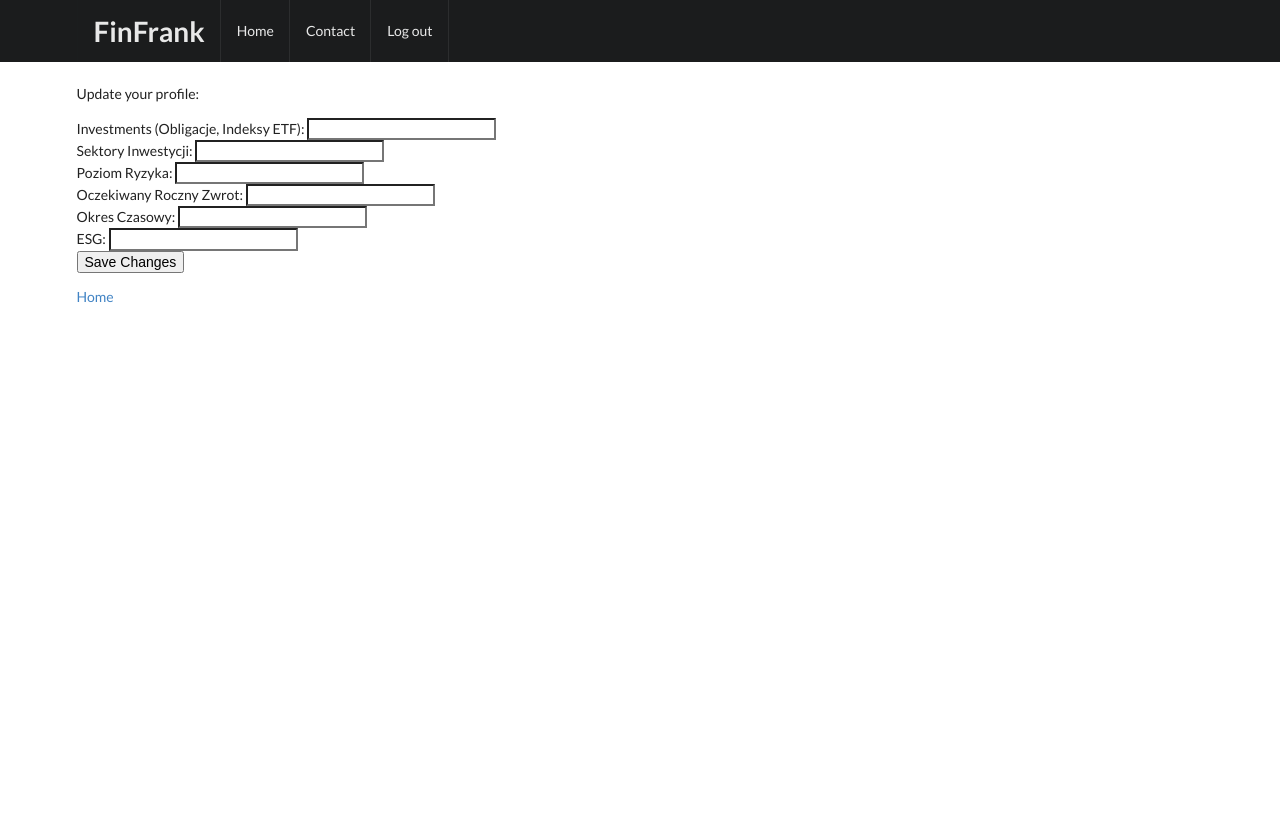
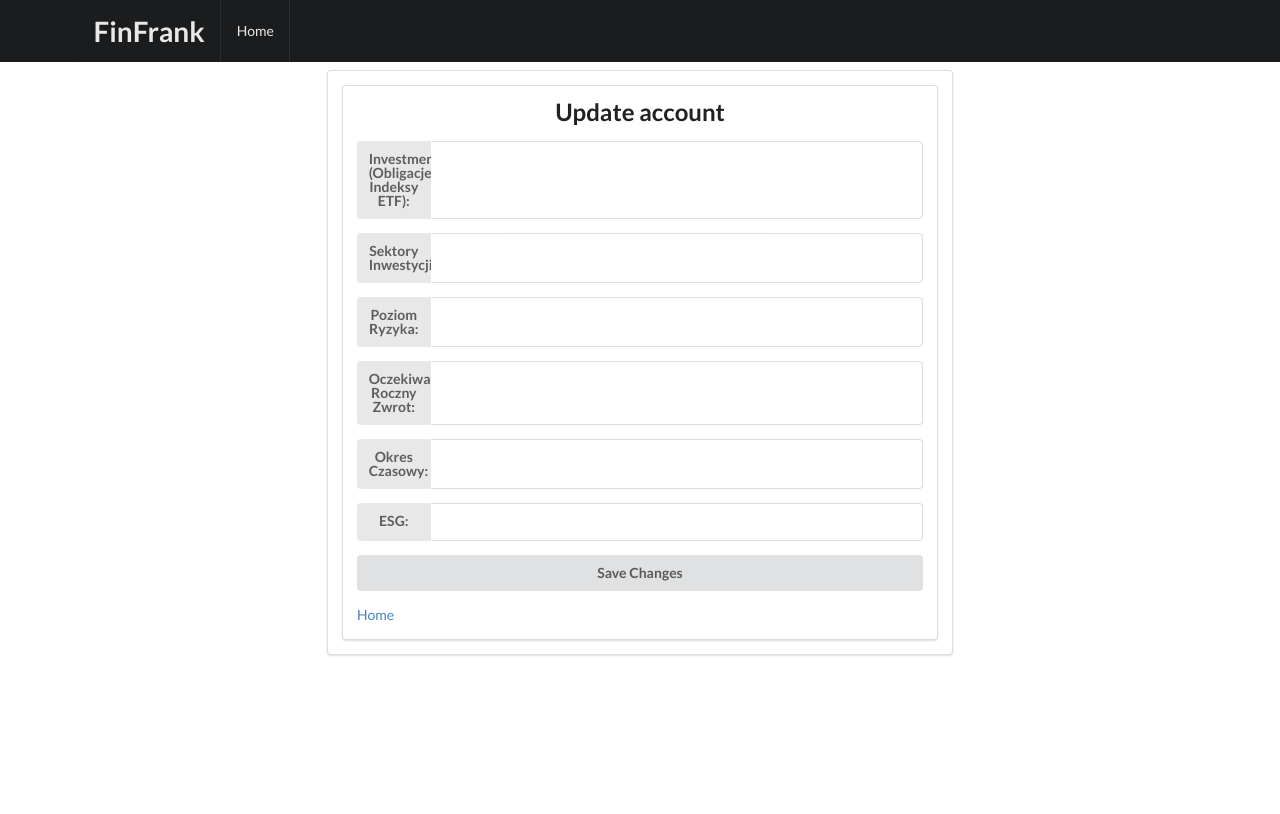
Before and after one commit to Micz26/FrankRank, a Django app: template Chat/templates/settings.html in a window 1280 px wide. After the commit the page ends 656 px from the top, so only its background shows below. Run offline with Django 3.2, Linux system fonts and the light colour scheme; the template is opened without the code that fills it: values that come from a table or form of the project are taken from there, others are empty; data comes from the database, SQL or seed files in the repository; both versions use the stored data as it was after the commit; some libraries are stand-ins or nearby versions.

Commit message:
Add columns to html

```diff
--- a/Chat/templates/base.html
+++ b/Chat/templates/base.html
@@ -7,10 +7,9 @@
 
     </head>
 <body>
-    <div class="ui container">
+    <div class = "ui tree grid">
         {% block content %}
         {% endblock %}
-
     </div>
 
 </body>
--- a/Chat/templates/settings.html
+++ b/Chat/templates/settings.html
@@ -3,57 +3,87 @@
 {% block content %}
 <div class="ui fixed inverted menu">
     <div class="ui container">
-        <a href="#" class="header item"><h1>FinFrank</h1></a>
-        <a href="#" class="item">Home</a>
-        <a href="#" class="item">Contact</a>
-        <a href="/logout" class="item">Log out</a>
+        <a href="/" class="header item"><h1>FinFrank</h1></a>
+        <a href="/" class="item">Home</a>
+
     </div>
 </div>
-<div class="ui divider"></div>
-<h1>   </h1>
-<div class="ui hidden divider"></div>
 
+<div class="four wide column"></div>
 
-</style>
-<p class="section-title">Update your profile:</p>
-<div class="form-container">
+<div class="eight wide column">
+    <div class = "ui menu"></div>
+    <div class = "ui hidden divider"></div>
+    <div class="ui segment">
+        <div class="ui segment">
+            <h2 class="ui center aligned header">Update account</h2>
+                <div class="ui form">
                     <form method="post" enctype="multipart/form-data">
                         {% csrf_token %}
 
+                        <div class="field">
                             <div class="form-group">
-            <label for="investments">Investments (Obligacje, Indeksy ETF):</label>
+                                <div class="ui fluid labeled input">
+                                    <a class="ui label" style="width:13%; text-align:center;" for="investments">Investments (Obligacje, Indeksy ETF):</a>
                                     <input type="text" name="investments" id="investments" value="{{ user_info.investments }}" class="input-field">
+                                </div>
+                            </div>
+                        </div>
+
+                        <div class="field">
+                            <div class="form-group">
+                                <div class="ui fluid labeled input">
+                                    <a class="ui label" style="width:13%; text-align:center;" for="sectors">Sektory Inwestycji:</a>
+                                    <input type="text" name="sectors" id="sectors" value="{{ user_info.sectors }}" class="input-field">
+                                </div>
+                            </div>
+                        </div>
+
+
+                        <div class="field">
+                            <div class="form-group">
+                                <div class="ui fluid labeled input">
+                                    <a class="ui label" style="width:13%; text-align:center;" for="risk_level">Poziom Ryzyka:</a>
+                                    <input type="text" name="risk_level" id="risk_level" value="{{ user_info.risk_level }}" class="input-field">
+                                </div>
+                            </div>
+                        </div>
+
+                        <div class="field">
+                            <div class="form-group">
+                                <div class="ui fluid labeled input">
+                                    <a class="ui label" style="width:13%; text-align:center;" for="expected_annual_return">Oczekiwany Roczny Zwrot:</a>
+                                    <input type="number" name="expected_annual_return" id="expected_annual_return" value="{{ user_info.expected_annual_return }}" class="input-field">
+                                </div>
+                            </div>
+                        </div>
+                        <div class="field">
+                            <div class="form-group">
+                                <div class="ui fluid labeled input">
+                                    <a class="ui label" style="width:13%; text-align:center;" for="investment_period">Okres Czasowy:</a>
+                                    <input type="text" name="investment_period" id="investment_period" value="{{ user_info.investment_period }}" class="input-field">
+                                </div>
+                            </div>
+                        </div>
+                        <div class="field">
+                            <div class="form-group">
+                                <div class="ui fluid labeled input">
+                                    <a class="ui label" style="width:13%; text-align:center;" for="esg">ESG:</a>
+                                    <input type="text" name="esg" id="esg" value="{{ user_info.esg }}" class="input-field">
+                                </div>
+                            </div>
                         </div>
 
                         <div class="form-group">
-            <label for="sectors">Sektory Inwestycji:</label>
-            <input type="text" name="sectors" id="sectors" value="{{ user_info.sectors }}" class="input-field">
-        </div>
-
-        <div class="form-group">
-            <label for="risk_level">Poziom Ryzyka:</label>
-            <input type="text" name="risk_level" id="risk_level" value="{{ user_info.risk_level }}" class="input-field">
-        </div>
-
-        <div class="form-group">
-            <label for="expected_annual_return">Oczekiwany Roczny Zwrot:</label>
-            <input type="text" name="expected_annual_return" id="expected_annual_return" value="{{ user_info.expected_annual_return }}" class="input-field">
-        </div>
-
-        <div class="form-group">
-            <label for="investment_period">Okres Czasowy:</label>
-            <input type="text" name="investment_period" id="investment_period" value="{{ user_info.investment_period }}" class="input-field">
-        </div>
-
-        <div class="form-group">
-            <label for="esg">ESG:</label>
-            <input type="text" name="esg" id="esg" value="{{ user_info.esg }}" class="input-field">
-        </div>
-        <div class="form-group">
-            <button type="submit" class="submit-button">Save Changes</button>
+                            <button type="submit" class="ui fluid button">Save Changes</button>
                         </div>
                     </form>
 
                     <a href="/" class="back-link">Home</a>
                 </div>
+            </div>
+        </div>
+    </div>
+</div>
+
 {% endblock %}
--- a/Chat/views.py
+++ b/Chat/views.py
@@ -78,7 +78,7 @@ def logout(request):
 def home(request):
     messages_ = []
     reply_content = ''
-    api_key = open("C:\\Users\\mikol\\OneDrive\\Dokumenty\\key.txt", "r").read().strip("\n")
+    api_key = "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"
     user = request.user.username
     chat_categories = ['Personal Finance', 'Investments', 'Insurance', 'Car Insurance']
 
```
Also changed, not shown: Chat/templates/home.html (+23 -10 lines), Chat/templates/signin.html (+11 -6 lines), Chat/templates/signup.html (+8 -4 lines), db.sqlite3. Lines whose indentation alone changed are shown as unchanged.
